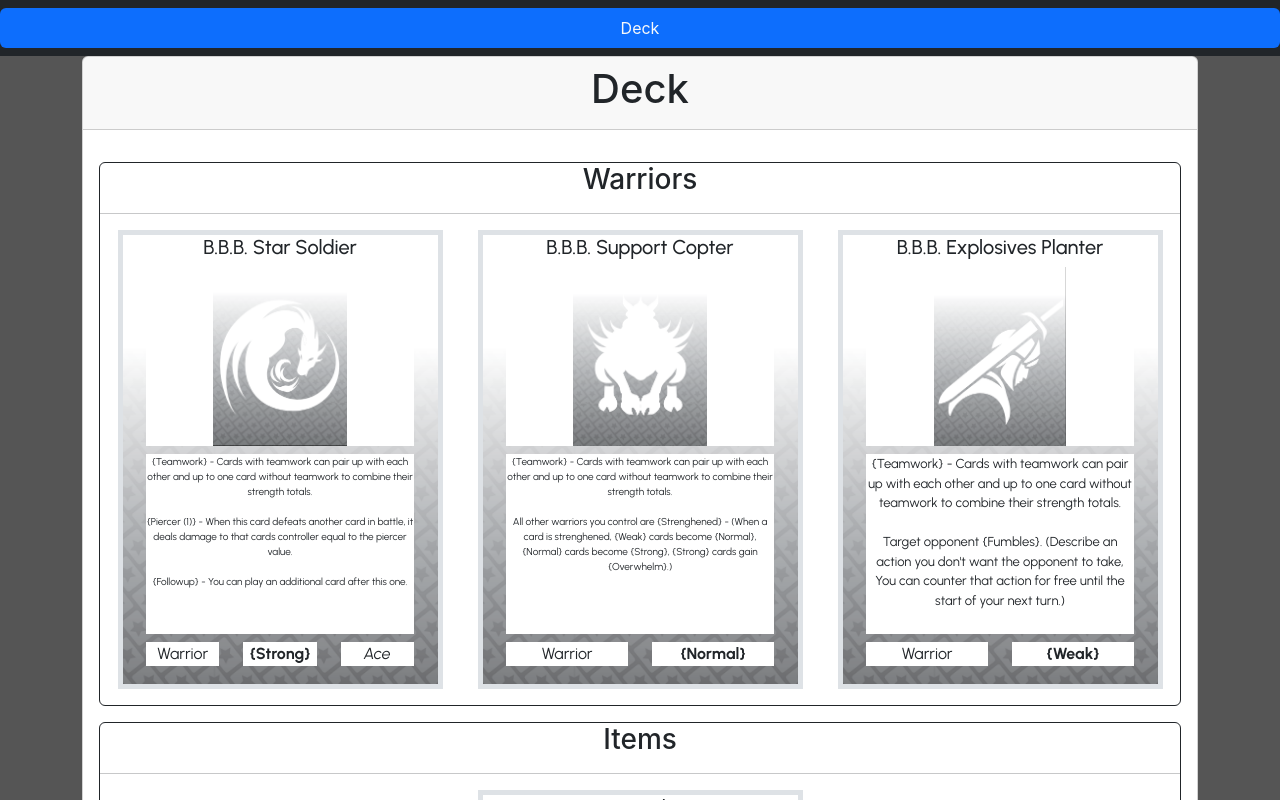
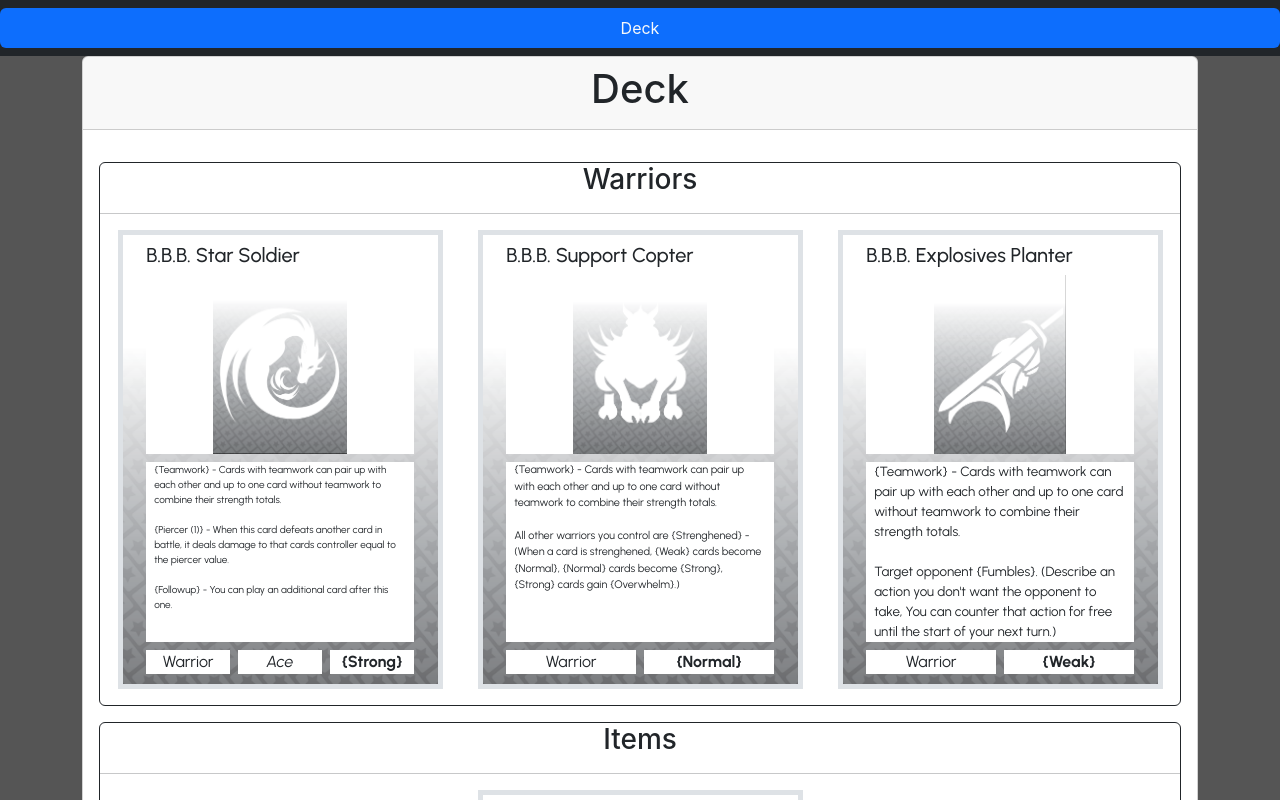
Before and after one commit to greg93john/perfect-draw-card-creator, a React (Create React App) app: page / in a window 1280 px wide. Shown: the top 800 px of the page. Built offline with nearby package versions, Linux system fonts and the light colour scheme.

Commit message:
Updates text effect field to automatically adjust font size based on height (still buggy)

```diff
--- a/src/components/tab-bodies/Deck.jsx
+++ b/src/components/tab-bodies/Deck.jsx
@@ -81,7 +81,7 @@ function Deck(props) {
                         <CreateCardForm submitCreatedCard={SubmitCreatedCard} createCard={createCard} setCreateCard={setCreateCard} />
                     </div>
                     <div className='col'>
-                        <DisplayCard cardObject={createCard}/>
+                        <DisplayCard isCreateCard={true} cardObject={createCard} />
                     </div>
                 </div>
 
--- a/src/components/tab-elements/DisplayCard.jsx
+++ b/src/components/tab-elements/DisplayCard.jsx
@@ -3,20 +3,49 @@ import React, { useRef, useEffect, useState } from 'react';
 function DisplayCard(props) {
     const _card = props.cardObject;
 
-    const defaultEffectTextFontSize = 16;
-    const effectText = useRef(null);
-    const [effectTextFontSize, setEffectTextFontSize] = useState(defaultEffectTextFontSize); // Initial font size
+    const defaultTextFontSize = 16;
+    const effectParagraphElement = useRef(null);
+    const [textFontSize, setTextFontSize] = useState(defaultTextFontSize); // Initial font size
 
     useEffect(() => {
         const adjustEffectTextFontSize = () => {
-            const effectTextParentHeight = effectText.current.parentElement.offsetHeight;
-            const effectTextHeight = effectText.current.scrollHeight;
-            const containerGap = effectTextParentHeight - effectTextHeight;
+            const parentElementHeight = effectParagraphElement.current.parentElement.clientHeight;
+            const effectParagraphHeight = effectParagraphElement.current.clientHeight;
+            const containerGap = parentElementHeight - effectParagraphHeight;
+            var paragraph = effectParagraphElement.current;
+            var lineHeightInPixels, fontSizeToLineHeightMultiplier;
 
 
-            if (effectTextHeight > effectTextParentHeight) {
-                const newFontSize = Math.floor(effectTextFontSize * (effectTextParentHeight / effectTextHeight));
-                setEffectTextFontSize(newFontSize);
+
+            if (paragraph && props.isCreateCard) {
+                lineHeightInPixels = parseFloat(window.getComputedStyle(paragraph).getPropertyValue('line-height'));
+                fontSizeToLineHeightMultiplier = lineHeightInPixels / textFontSize;
+                console.log("Font size in Pixels: " + textFontSize);
+                console.log("Line height in Pixels: " + lineHeightInPixels);
+                console.log("Font to Line height multiplier is: " + (fontSizeToLineHeightMultiplier));
+                console.log("Paragraph element height is: " + effectParagraphHeight);
+                console.log("Container height in Pixels: " + parentElementHeight)
+                console.log("Container Gap is: " + containerGap);
+            }
+
+
+
+            if ((effectParagraphHeight)  > (parentElementHeight)) {
+                lineHeightInPixels = parseFloat(window.getComputedStyle(paragraph).getPropertyValue('line-height'));
+                const numOfLines = effectParagraphHeight / lineHeightInPixels;
+                const newLineHeight = parentElementHeight / numOfLines;
+                fontSizeToLineHeightMultiplier = lineHeightInPixels / textFontSize;
+                const newFontSize = (newLineHeight / fontSizeToLineHeightMultiplier);
+                setTextFontSize(newFontSize);
+            } else if (defaultTextFontSize > textFontSize && containerGap > lineHeightInPixels * 1.5) {
+                lineHeightInPixels = parseFloat(window.getComputedStyle(paragraph).getPropertyValue('line-height'));
+                const numOfLines = effectParagraphHeight / lineHeightInPixels;
+                const newLineHeight = parentElementHeight / numOfLines;
+                fontSizeToLineHeightMultiplier = lineHeightInPixels / textFontSize;
+                const possibeFontSize = (newLineHeight / fontSizeToLineHeightMultiplier);
+                const newFontSize = Math.min(defaultTextFontSize, possibeFontSize);
+                setTextFontSize(newFontSize);
+                console.log("Should Grow! to font size: " + textFontSize);
             }
         };
 
@@ -27,7 +56,7 @@ function DisplayCard(props) {
             window.removeEventListener('keydown', adjustEffectTextFontSize);
         };
 
-    }, [effectTextFontSize]);
+    }, [textFontSize]);
 
     const adjustNameFontSize = () => {
 
@@ -36,7 +65,7 @@ function DisplayCard(props) {
 
     return (
         <div className="trading-card border border-5 mx-auto">
-            <div className="trading-card-name-field">
+            <div className="trading-card-name-field text-start mt-2">
                 <h5 className='my-auto'>{_card.name}</h5>
             </div>
 
@@ -53,32 +82,32 @@ function DisplayCard(props) {
                 />
             </div>
 
-            <div className="trading-card-effect-field">
-                <p ref={effectText} className='effect-text' style={{ fontSize: `${effectTextFontSize}px` }}>{_card.effect}</p>
+            <div className="trading-card-effect-field text-start">
+                <p ref={effectParagraphElement} id='effect-text' className='effect-text px-2' style={{ fontSize: `${textFontSize}px` }}>{_card.effect}</p>
             </div>
 
             <div className="trading-card-details">
                 <div className="row">
-                    <div className="col">
+                    <div className="col pe-1">
                         <div className="card-type-field">
                             {_card.type.charAt(0).toUpperCase() + _card.type.slice(1)}
                         </div>
                     </div>
                     {
-                        _card.strength ?
-                            <div className="col">
-                                <div className="card-strength-field">
-                                    {`{${_card.strength.charAt(0).toUpperCase() + _card.strength.slice(1)}}`}
+                        _card.isAce ?
+                            <div className={`col p${_card.strength ? 'x' : 's'}-1`}>
+                                <div className="card-ace-field">
+                                    Ace
                                 </div>
                             </div>
                             :
                             ""
                     }
                     {
-                        _card.isAce ?
-                            <div className="col">
-                                <div className="card-ace-field">
-                                    Ace
+                        _card.strength ?
+                            <div className="col ps-1">
+                                <div className="card-strength-field">
+                                    {`{${_card.strength.charAt(0).toUpperCase() + _card.strength.slice(1)}}`}
                                 </div>
                             </div>
                             :
```
